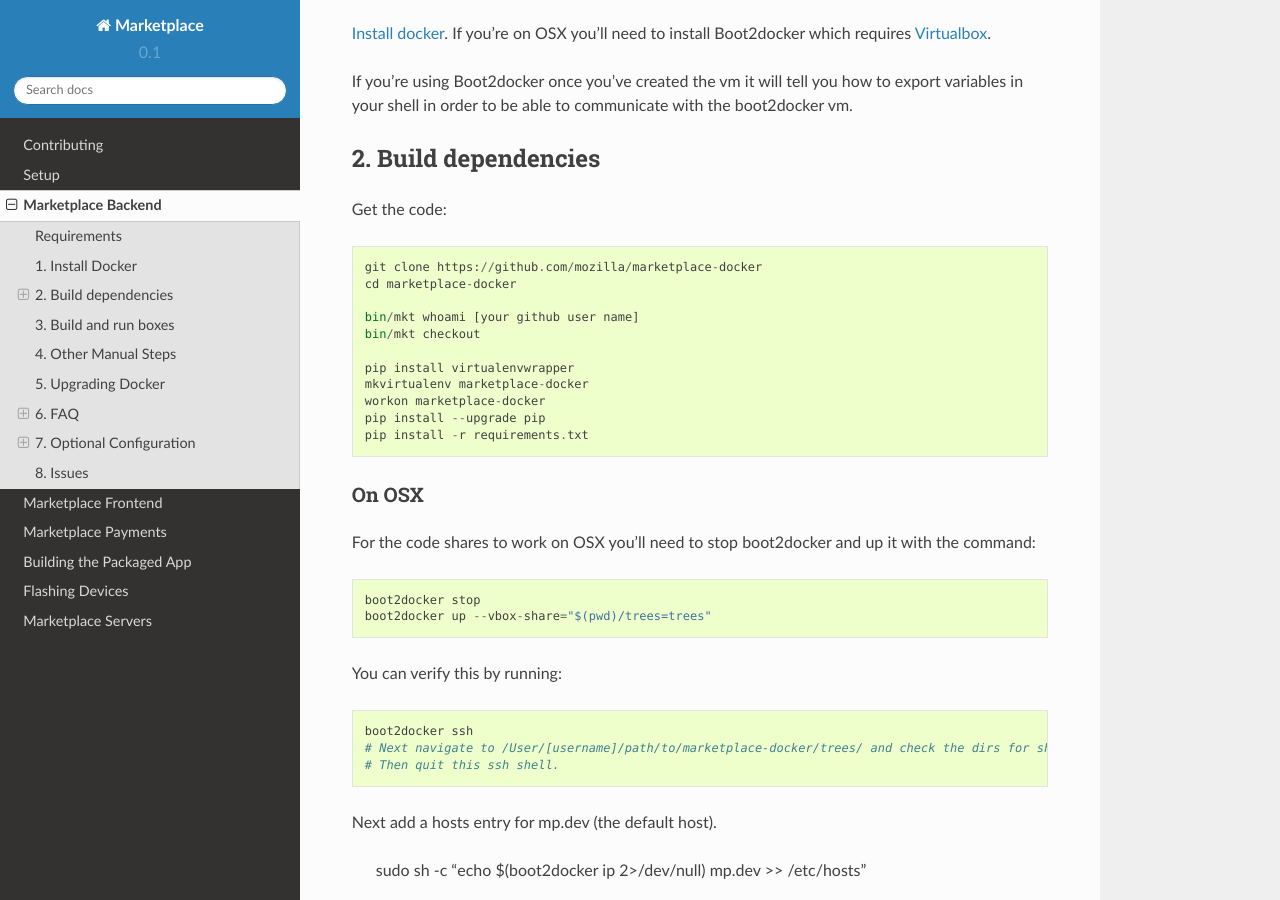
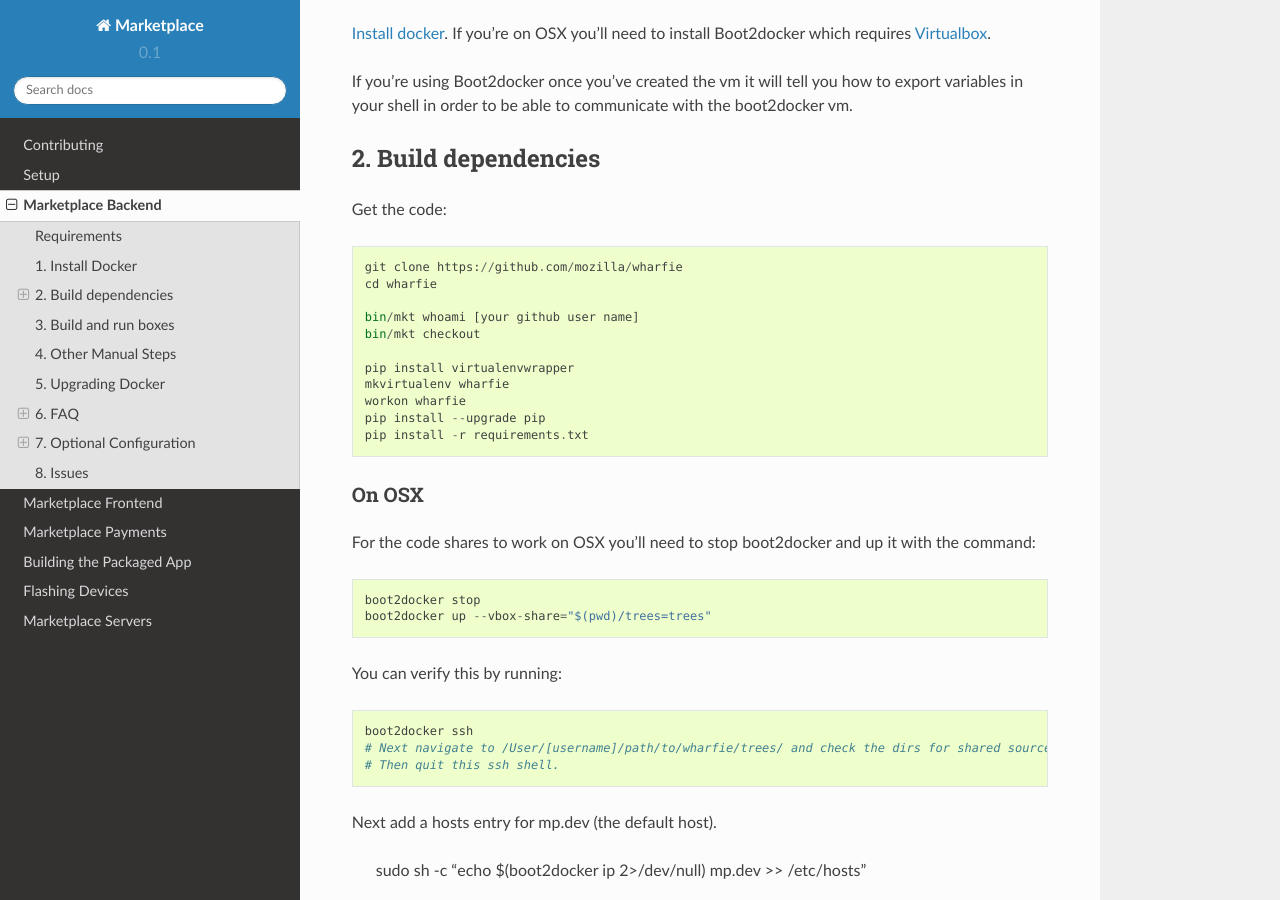
Before and after one commit to mozilla/marketplace-docs, a Sphinx documentation site: the page built from docs/topics/backend.rst, in a window 1280 px wide and 900 px high, scrolled down 764 px. Built offline with Sphinx 7.4.7 and the Read the Docs theme 2.0.0, drawn with Linux system fonts in a browser that asks for light colours; some of the changed text lies outside the part shown.

Commit message:
Revert "marketplace-wharf...i mean docker"
This reverts commit 8ef6862631aa8c606030652f84ff067d7d5268a1.

```diff
--- a/docs/topics/backend.rst
+++ b/docs/topics/backend.rst
@@ -45,15 +45,15 @@
 
 Get the code::
 
-    git clone https://github.com/mozilla/marketplace-docker
-    cd marketplace-docker
+    git clone https://github.com/mozilla/wharfie
+    cd wharfie
 
     bin/mkt whoami [your github user name]
     bin/mkt checkout
 
     pip install virtualenvwrapper
-    mkvirtualenv marketplace-docker
-    workon marketplace-docker
+    mkvirtualenv wharfie
+    workon wharfie
     pip install --upgrade pip
     pip install -r requirements.txt
 
@@ -68,7 +68,7 @@
 You can verify this by running::
 
     boot2docker ssh
-    # Next navigate to /User/[username]/path/to/marketplace-docker/trees/ and check the dirs for shared sourcecode.
+    # Next navigate to /User/[username]/path/to/wharfie/trees/ and check the dirs for shared sourcecode.
     # Then quit this ssh shell.
 
 Next add a hosts entry for mp.dev (the default host).
@@ -150,7 +150,7 @@
 If you see something like the following on boot2docker/docker::
 
   Cannot start container c44d451fcb58853bd9ef6d13ba4edf100817fce75bbfe7f9c814d68a708d82e3: setup
-  mount namespace bind mounts stat /Users/whatevar/git/marketplace-docker/trees/spartacus: no such file or directory
+  mount namespace bind mounts stat /Users/whatevar/git/wharfie/trees/spartacus: no such file or directory
 
 or something like this::
 
--- a/docs/topics/setup.rst
+++ b/docs/topics/setup.rst
@@ -65,10 +65,6 @@
   Written in Node -
   `source <https://github.com/mozilla/zippy>`_
 
-* **marketplace-docker**: automated Marketplace backend setup using Docker.
-  Uses Docker and fig -
-  `source <https://github.com/mozilla/marketplace-docker>`_
-
 Frontend (Javascript)
 ~~~~~~~~~~~~~~~~~~~~~
 
@@ -128,7 +124,7 @@
 .. image:: ../img/configuration.png
 
 You can find an example configuration file in
-`our Docker repository <https://github.com/mozilla/marketplace-docker/blob/master/images/nginx/nginx.conf>`_.
+`our Docker repository <https://github.com/mozilla/wharfie/blob/master/images/nginx/nginx.conf>`_.
 
 Default Ports
 ~~~~~~~~~~~~~
```
